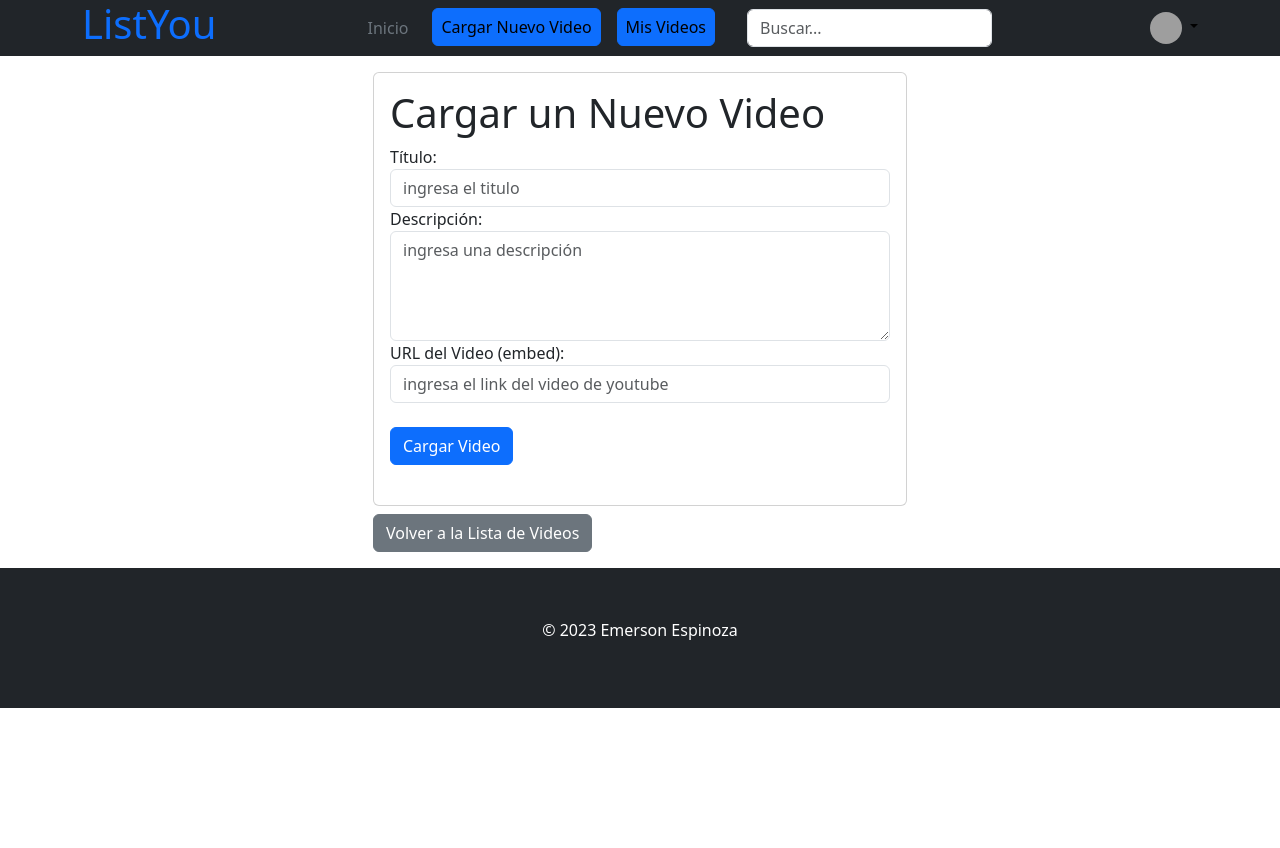
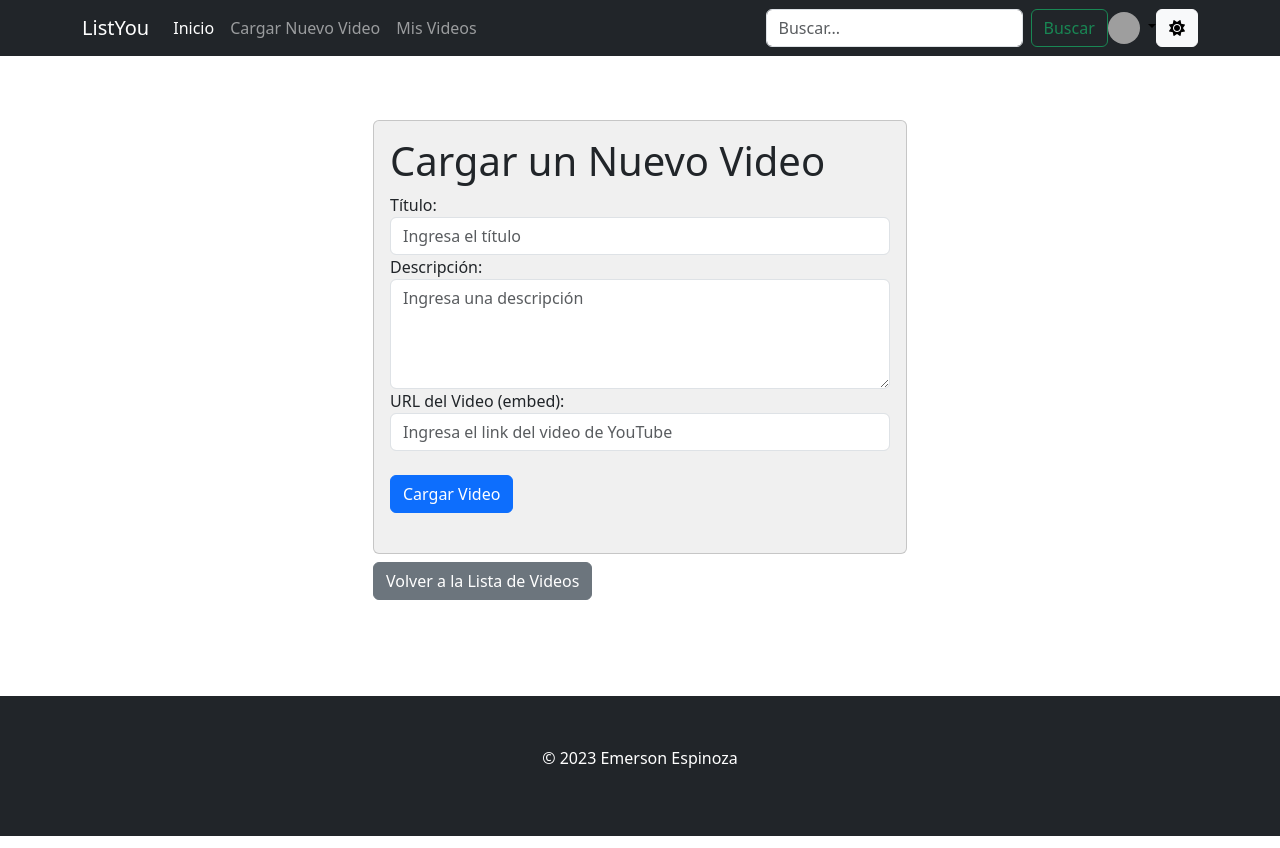
Before and after one commit to emersonxinay/almacen_de_videos_youtube, a Flask app: page /upload in a window 1280 px wide. Before the commit the page ends 708 px from the top, so only its background shows below. Run offline with Flask 3, Linux system fonts and the light colour scheme; a user stored in the database is signed in; some libraries are stand-ins or nearby versions; grey boxes are pictures that could not be loaded.

Commit message:
fix navbar mejorado y manejo de flash

```diff
--- a/app.py
+++ b/app.py
@@ -1,5 +1,6 @@
 from flask import Flask, Blueprint, render_template, request, redirect, url_for, flash, send_from_directory
 from flask_sqlalchemy import SQLAlchemy
+from sqlalchemy import desc
 from flask_migrate import Migrate
 from flask_login import LoginManager, UserMixin, login_user, login_required, current_user, logout_user
 from werkzeug.security import generate_password_hash, check_password_hash
@@ -124,12 +125,13 @@ def embed_youtube_url(youtube_url):
 
 @app.route('/')
 def index():
+    title = "Lista de mis videos de  youtube"
     orden = request.args.get('orden', 'desc')
     if orden == 'asc':
         videos = Video.query.order_by(Video.id.asc()).all()
     else:
         videos = Video.query.order_by(Video.id.desc()).all()
-    return render_template('index.html', videos=videos, embed_youtube_url=embed_youtube_url)
+    return render_template('index.html', videos=videos, embed_youtube_url=embed_youtube_url, title=title)
 
 # Ruta para cargar un nuevo video
 
@@ -137,6 +139,7 @@ def index():
 @app.route('/upload', methods=['GET', 'POST'])
 @login_required
 def upload_video():
+    title = "Cargando Videos"
     if request.method == 'POST':
         title = request.form['title']
         description = request.form['description']
@@ -153,8 +156,12 @@ def upload_video():
             )
             db.session.add(video)
             db.session.commit()
-            return redirect(url_for('index'))
-    return render_template('upload.html')
+            flash('Video creado exitosamente', 'success')  # Mensaje de éxito
+            return redirect(url_for('mis_videos'))
+        else:
+            flash('No se pudo crear el video. URL de YouTube no válida',
+                  'danger')  # Mensaje de error
+    return render_template('upload.html', title=title)
 
 # Ruta para ver detalles de un video
 
@@ -162,11 +169,12 @@ def upload_video():
 @app.route('/video/<int:id>')
 @login_required
 def show_video_detail(id):
+    title = f"Detalle video {id} "
     video = Video.query.get(id)
     if not current_user.is_authenticated:
         flash('Inicia sesión para ver el video.', 'warning')
         return redirect(url_for('login'))
-    return render_template('show.html', video=video, embed_youtube_url=embed_youtube_url)
+    return render_template('show.html', video=video, embed_youtube_url=embed_youtube_url, title=title)
 
 # Ruta para ver solo los videos del usuario actual
 
@@ -174,14 +182,18 @@ def show_video_detail(id):
 @app.route('/mis_videos')
 @login_required
 def mis_videos():
+    title = "mis videos"
     user_videos = Video.query.filter_by(user_id=current_user.id).all()
-    return render_template('mis_videos.html', videos=user_videos, embed_youtube_url=embed_youtube_url)
+    user_videos = Video.query.filter_by(
+        user_id=current_user.id).order_by(desc(Video.fecha_creacion)).all()
+    return render_template('mis_videos.html', videos=user_videos, embed_youtube_url=embed_youtube_url, title=title)
 
 # Ruta para editar un video
 
 
 @app.route('/edit/<int:id>', methods=['GET', 'POST'])
 def edit_video(id):
+    title = "edit video"
     video = Video.query.get(id)
     if request.method == 'POST':
         video.title = request.form['title']
@@ -189,13 +201,14 @@ def edit_video(id):
         video.youtube_url = request.form['youtube_url']
         db.session.commit()
         return redirect(url_for('index'))
-    return render_template('update.html', video=video, embed_youtube_url=embed_youtube_url)
+    return render_template('update.html', video=video, embed_youtube_url=embed_youtube_url, title=title)
 
 # Ruta para eliminar un video
 
 
 @app.route('/delete/<int:id>')
 def delete_video(id):
+
     video = Video.query.get(id)
     db.session.delete(video)
     db.session.commit()
@@ -206,18 +219,20 @@ def delete_video(id):
 
 @app.route('/search', methods=['GET'])
 def search():
+    title = "Buscando videos"
     query = request.args.get('query')
 
     videos = Video.query.filter((Video.title.contains(query)) | (
         Video.description.contains(query))).all()
-    return render_template('search.html', videos=videos, query=query, embed_youtube_url=embed_youtube_url)
+    return render_template('search.html', videos=videos, query=query, title=title, embed_youtube_url=embed_youtube_url)
 
 # Configura la ruta para la página de error 404
 
 
 @app.errorhandler(404)
 def not_found_error(error):
-    return render_template('404.html', error=error), 404
+    title = "Pagina no Encotrado"
+    return render_template('404.html', error=error, title=title), 404
 
 # Ruta para editar el perfil del usuario
 
@@ -225,6 +240,7 @@ def not_found_error(error):
 @app.route('/edit_profile', methods=['GET', 'POST'])
 @login_required
 def edit_profile():
+    title = "editar perfil "
     form = EditProfileForm()
     if form.validate_on_submit():
         user = current_user
@@ -241,7 +257,7 @@ def edit_profile():
         return redirect(url_for('profile'))
     form.username.data = current_user.username
     form.description.data = current_user.description
-    return render_template('edit_profile.html', form=form, user=current_user)
+    return render_template('edit_profile.html', form=form, user=current_user, title=title)
 
 # Ruta para mostrar la imagen de perfil del usuario
 
@@ -265,6 +281,7 @@ def logout():
 
 @app.route('/login', methods=['GET', 'POST'])
 def login():
+    title = "Iniciando Sesión"
     if request.method == 'POST':
         username = request.form['username']
         password = request.form['password']
@@ -274,13 +291,14 @@ def login():
             flash('Inicio de sesión exitoso.', 'success')
             return redirect(url_for('index'))
         flash('Credenciales inválidas. Inténtalo de nuevo.', 'danger')
-    return render_template('login.html')
+    return render_template('login.html', title=title)
 
 # registrar usuario
 
 
 @app.route('/registro', methods=['GET', 'POST'])
 def registro():
+    title = "Registrando Usuario"
     if request.method == 'POST':
         username = request.form['username']
         password = request.form['password']
@@ -296,7 +314,7 @@ def registro():
             flash('¡Registro exitoso! Ahora puedes iniciar sesión.', 'success')
             # Redirige a la página de inicio de sesión
             return redirect(url_for('login'))
-    return render_template('registro.html')
+    return render_template('registro.html', title=title)
 
 
 @login_manager.user_loader
--- a/static/css/style.css
+++ b/static/css/style.css
@@ -13,9 +13,72 @@ body {
 .footer {
   position: relative;
   bottom: 0;
-  width: 100%;
+
+
   background-color: #333;
   color: #fff;
   text-align: center;
   padding: 10px 0;
 }
+
+/* para cambiar de color toda la pagina  */
+/* Estilos para el modo día */
+.day-mode {
+  background-color: #fff; /* Fondo blanco */
+  color: #000; /* Texto negro */
+}
+
+/* Estilos para el modo noche */
+.night-mode {
+  background-color: #000; /* Fondo negro */
+  color: #fff; /* Texto blanco */
+}
+
+/* Modo de día */
+.day-mode .title {
+  color: #000; /* Color del texto en modo de día */
+  background-color: #fff; /* Color de fondo en modo de día */
+}
+
+.day-mode .description {
+  color: #333; /* Color del texto en modo de día */
+}
+
+.day-mode .card {
+  background-color: #f0f0f0; /* Color de fondo de la tarjeta en modo de día */
+}
+
+/* Modo de noche */
+.night-mode .title {
+  color: #fff; /* Color del texto en modo de noche */
+  background-color: #000; /* Color de fondo en modo de noche */
+}
+
+.night-mode .description {
+  color: #ddd; /* Color del texto en modo de noche */
+}
+
+.night-mode .card {
+  background-color: #333; /* Color de fondo de la tarjeta en modo de noche */
+}
+
+/* degradados */
+.degradado {
+  background: linear-gradient(to bottom, #ffcc00, #ff6600); /* Cambia los colores según tus preferencias */
+  color: #fff; /* Asegúrate de que el texto sea legible en el degradado */
+}
+
+.degradado-vivo {
+  background: linear-gradient(45deg, #212529, #666666, #242222, #090808);
+    color: #fff;  /* Asegúrate de que el texto sea legible en el degradado */
+}
+
+/* Estilo predeterminado para el texto del menú del dropdown */
+.dropdown-menu.text-small a.dropdown-item {
+  color: white; /* Color de texto predeterminado */
+}
+
+/* Estilo para el texto del menú del dropdown al pasar el cursor */
+.dropdown-menu.text-small a.dropdown-item:hover {
+  color: black !important; /* Color de texto al pasar el cursor */
+}
--- a/static/js/main.js
+++ b/static/js/main.js
@@ -0,0 +1,21 @@
+$(document).ready(function () {
+  // Verifica si ya se ha seleccionado un modo previamente
+  const savedMode = localStorage.getItem('mode');
+
+  // Aplica el modo guardado si existe, o establece el modo de día como predeterminado
+  if (savedMode === 'night-mode') {
+    $('body').addClass('night-mode');
+  } else {
+    $('body').addClass('day-mode');
+  }
+
+  // Al hacer clic en el botón de cambio de modo
+  $('#toggle-mode').click(function () {
+    // Alterna las clases CSS en el elemento <body>
+    $('body').toggleClass('day-mode night-mode');
+
+    // Guarda la preferencia de modo en una cookie
+    const currentMode = $('body').hasClass('night-mode') ? 'night-mode' : 'day-mode';
+    localStorage.setItem('mode', currentMode);
+  });
+});
--- a/templates/base.html
+++ b/templates/base.html
@@ -1,53 +1,67 @@
 <!DOCTYPE html>
 <html lang="en">
+
 <head>
   <meta charset="UTF-8" />
   <meta name="viewport" content="width=device-width, initial-scale=1.0" />
-    <title>{% block title %}{% endblock %}</title>
+  <title> {{ title }} </title>
   <!-- iconos -->
-    <link
-      rel="stylesheet"
-      href="https://cdnjs.cloudflare.com/ajax/libs/font-awesome/6.2.0/css/all.min.css"
-    />
+  <link rel="stylesheet" href="https://cdnjs.cloudflare.com/ajax/libs/font-awesome/6.2.0/css/all.min.css" />
 
   <!-- favicon -->
-    <link
-      rel="shortcut icon"
-      href="{{url_for('static', filename='img/compilando.png')}}"
-      type="image/x-icon"
-    />
+  <link rel="shortcut icon" href="{{url_for('static', filename='img/compilando.png')}}" type="image/x-icon" />
   <!-- css -->
-    <link
-      rel="stylesheet"
-      href="{{url_for('static', filename='css/style.css')}}"
-    />
+  <link rel="stylesheet" href="{{url_for('static', filename='css/style.css')}}" />
   <!-- bootstrap -->
-    <link
-      href="https://cdn.jsdelivr.net/npm/bootstrap@5.3.2/dist/css/bootstrap.min.css"
-      rel="stylesheet"
-      integrity="sha384-T3c6CoIi6uLrA9TneNEoa7RxnatzjcDSCmG1MXxSR1GAsXEV/Dwwykc2MPK8M2HN"
-      crossorigin="anonymous"
-    />
+  <link href="https://cdn.jsdelivr.net/npm/bootstrap@5.3.2/dist/css/bootstrap.min.css" rel="stylesheet"
+    integrity="sha384-T3c6CoIi6uLrA9TneNEoa7RxnatzjcDSCmG1MXxSR1GAsXEV/Dwwykc2MPK8M2HN" crossorigin="anonymous" />
   <!-- fonts -->
 </head>
 
 <body>
   <!-- sección navegación -->
   <div class="container-fluid bg-dark ">{% include "shared/nav.html" %}</div>
+
   <!-- sección principal -->
-    <main class="container my-3">{% block principal %}{% endblock %}</main>
+  <main class="container   mt-5 pt-5 pb-5">
+    <!-- mensajes flash -->
+    <div class="container mt-4">
+      {% with messages = get_flashed_messages(with_categories=true) %}
+      {% if messages %}
+      <div class="row">
+        <div class="col-md-6 offset-md-3">
+          {% for category, message in messages %}
+          <div class="alert alert-{{ category }} alert-dismissible fade show" role="alert">
+            {{ message }}
+            <button type="button" class="btn-close" data-bs-dismiss="alert" aria-label="Cerrar"></button>
+          </div>
+          {% endfor %}
+        </div>
+      </div>
+      {% endif %}
+      {% endwith %}
+    </div>
+    {% block principal %}{% endblock %}
+  </main>
+
 
   <!-- pie de pagina  -->
-    <footer class="footer container-fluid bg-dark ">
+  <footer class="footer container-fluid bg-dark mt-5 ">
     {% include "shared/footer.html" %}
   </footer>
 
+
+
+
   <!-- conexión con js  -->
   <!-- js de bootstrap -->
-    <script
-      src="https://cdn.jsdelivr.net/npm/bootstrap@5.3.2/dist/js/bootstrap.bundle.min.js"
+  <script src="https://cdn.jsdelivr.net/npm/bootstrap@5.3.2/dist/js/bootstrap.bundle.min.js"
     integrity="sha384-C6RzsynM9kWDrMNeT87bh95OGNyZPhcTNXj1NW7RuBCsyN/o0jlpcV8Qyq46cDfL"
-      crossorigin="anonymous"
-    ></script>
+    crossorigin="anonymous"></script>
+
+  <!-- js para cambiar de color  -->
+  <script src="https://code.jquery.com/jquery-3.6.0.min.js"></script>
+  <script src="{{url_for('static', filename='js/main.js')}}"></script>
 </body>
+
 </html>
--- a/templates/index.html
+++ b/templates/index.html
@@ -1,5 +1,5 @@
 {% extends "base.html" %} {% block principal %}
-<div class="container">
+<div class="container mb-5">
   <div class=" text-center">
     <h1>Mi lista de videos de YouTube</h1>
   </div>
@@ -45,9 +45,9 @@
             allowfullscreen
           ></iframe>
         </div>
-        <h2 class="card-header">{{ video.title }}</h2>
+        <h2 class="card-header title">{{ video.title }}</h2>
         <div class="card-body">
-          <p class="card-text">{{ video.description }}</p>
+          <p class="card-text description">{{ video.description }}</p>
         </div>
         <div class="card-footer">
           <a
--- a/templates/shared/nav.html
+++ b/templates/shared/nav.html
@@ -1,61 +1,55 @@
-<div class="container">
-  <div class="row align-items-center">
-    <div class="col-6 col-lg-2">
-      <a
-        href="{{ url_for('index') }}"
-        class="d-flex align-items-center mb-2 mb-lg-0 link-body-emphasis text-decoration-none"
-      >
-        <h1 class="text-primary">ListYou</h1>
-      </a>
-    </div>
-
-    <div class="col-6 col-lg-5">
-      <ul class="nav d-flex flex-wrap justify-content-lg-end mb-2 mb-lg-0">
-        <li class="m-2">
-          <a href="{{ url_for('index') }}" class="nav-link px-2 link-secondary"
+<nav class="navbar navbar-expand-md navbar-dark fixed-top bg-dark ">
+  <div class="container">
+    <a class="navbar-brand" href="{{ url_for('index') }}">ListYou</a>
+    <button
+      class="navbar-toggler collapsed"
+      type="button"
+      data-bs-toggle="collapse"
+      data-bs-target="#navbarCollapse"
+      aria-controls="navbarCollapse"
+      aria-expanded="false"
+      aria-label="Toggle navigation"
+    >
+      <span class="navbar-toggler-icon"></span>
+    </button>
+    <div class="navbar-collapse collapse" id="navbarCollapse" style="">
+      <ul class="navbar-nav me-auto mb-2 mb-md-0">
+        <li class="nav-item">
+          <a
+            class="nav-link active"
+            aria-current="page"
+            href="{{ url_for('index') }}"
             >Inicio</a
           >
         </li>
         {% if current_user.is_authenticated %}
-        <li class="m-2">
-          <a
-            href="{{ url_for('upload_video') }}"
-            class="px-2 link-body-emphasis btn btn-primary"
+        <li class="nav-item">
+          <a class="nav-link" href="{{ url_for('upload_video') }}"
             >Cargar Nuevo Video</a
           >
         </li>
-        <li class="m-2">
-          <a
-            href="{{ url_for('mis_videos') }}"
-            class="px-2 link-body-emphasis btn btn-primary"
-            >Mis Videos</a
-          >
+        <li class="nav-item">
+          <a class="nav-link" href="{{ url_for('mis_videos') }}">Mis Videos</a>
         </li>
         {% endif %}
       </ul>
-    </div>
-
-    <div class="col-12 col-lg-3">
-      <!-- Utiliza ml-auto para alinear a la derecha -->
       <form
-        class="mb-3 mb-lg-0 me-lg-3"
+        class="d-flex"
+        role="search"
         action="{{ url_for('search') }}"
         method="GET"
-        role="search"
       >
         <input
+          class="form-control me-2"
           type="search"
-          class="form-control"
           name="query"
           placeholder="Buscar..."
-          aria-label="Buscar"
+          aria-label="Search"
         />
+        <button class="btn btn-outline-success" type="submit">Buscar</button>
       </form>
-    </div>
-
-    <div class="col-12 col-lg-2 ml-auto">
       {% if current_user.is_authenticated %}
-      <div class="dropdown text-end">
+      <div class="dropdown  text-end">
         <a
           href="#"
           class="d-block link-body-emphasis text-decoration-none dropdown-toggle"
@@ -70,22 +64,41 @@
             class="rounded-circle"
           />
         </a>
-        <ul class="dropdown-menu text-small">
+        <ul
+          class="dropdown-menu text-small degradado-vivo dropdown-menu-end bg-dark"
+        >
           <li>
-            <a class="dropdown-item" href="#"
-              >Hola, {{ current_user.username }}</a
+            <a class="dropdown-item text-white" href="#">
+              Hola, {{ current_user.username }}
+            </a>
+          </li>
+          <!-- <li>
+            <a class="dropdown-item text-white" href="#">Configuración</a>
+          </li>
+          <li><a class="dropdown-item text-white" href="#">Perfil</a></li> -->
+          <li>
+            <a
+              class="dropdown-item text-white "
+              href="{{ url_for('upload_video') }}"
+              >Cargar Nuevo Video</a
             >
           </li>
-          <li><a class="dropdown-item" href="#">Configuración</a></li>
-          <li><a class="dropdown-item" href="#">Perfil</a></li>
-          <li><hr class="dropdown-divider" /></li>
           <li>
-            <a class="dropdown-item" href="{{ url_for('logout') }}"
-              >Cerrar Sesión</a
+            <a
+              class="dropdown-item text-white"
+              href="{{ url_for('mis_videos') }}"
+              >Mis Videos</a
             >
+          </li>
+          <li><hr class="dropdown-divider text-white" /></li>
+          <li>
+            <a class="dropdown-item text-danger" href="{{ url_for('logout') }}">
+              Cerrar Sesión
+            </a>
           </li>
         </ul>
       </div>
+
       {% else %}
       <div class="d-flex">
         <a href="{{ url_for('login') }}" class="btn btn-primary me-2 my-2"
@@ -97,5 +110,8 @@
       </div>
       {% endif %}
     </div>
+    <button id="toggle-mode" class="btn btn-light">
+      <i class="fas fa-sun"></i>
+    </button>
   </div>
-</div>
+</nav>
--- a/templates/upload.html
+++ b/templates/upload.html
@@ -1,5 +1,4 @@
 {% extends "base.html" %} {% block principal %}
-
 <div class="container">
   <div class="row">
     <div class="col-md-6 offset-md-3">
@@ -12,7 +11,7 @@
               <input
                 type="text"
                 id="title"
-                placeholder="ingresa el titulo"
+                placeholder="Ingresa el título"
                 name="title"
                 class="form-control"
                 required
@@ -24,7 +23,7 @@
               <textarea
                 id="description"
                 name="description"
-                placeholder="ingresa una descripción"
+                placeholder="Ingresa una descripción"
                 class="form-control"
                 rows="4"
               ></textarea>
@@ -34,7 +33,7 @@
               <label for="url">URL del Video (embed):</label>
               <input
                 type="text"
-                placeholder="ingresa el link del video de youtube"
+                placeholder="Ingresa el link del video de YouTube"
                 id="url"
                 name="url"
                 class="form-control"
@@ -52,5 +51,4 @@
     </div>
   </div>
 </div>
-
 {% endblock %}
```
Also changed, not shown: instance/videos.db, 3 other files. Lines whose indentation alone changed are shown as unchanged.
